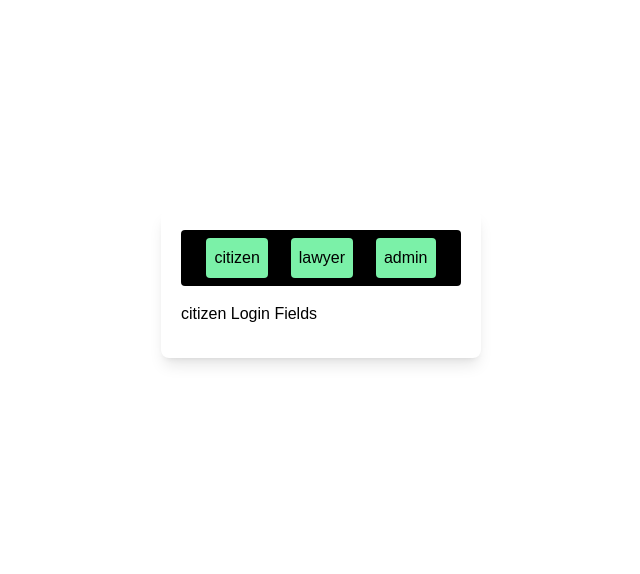
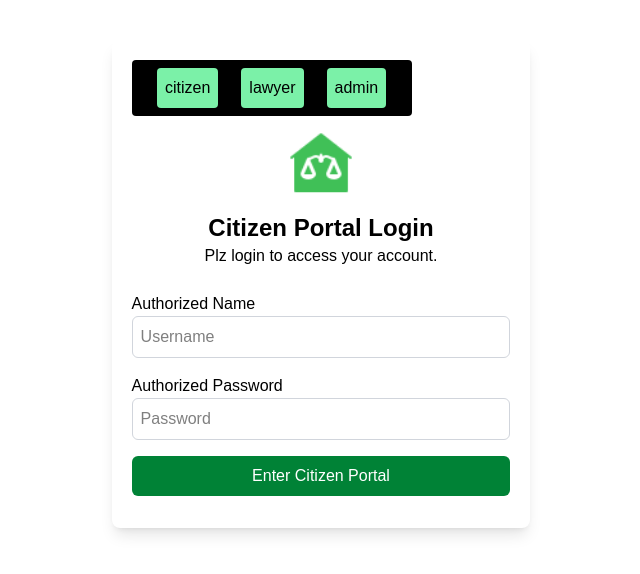
Before and after one commit to M-Aziz-Ahmed/pak-residency-law, a Next.js app: page /login in a window 1280 px wide. Shown: the part 116-690 px from the top of the page, without its empty margins (319-959 px from the left). Built offline with nearby package versions, Linux system fonts and the light colour scheme.

Commit message:
loginpagechangesall

```diff
--- a/app/login/page.jsx
+++ b/app/login/page.jsx
@@ -12,22 +12,43 @@ const modes = ['citizen', 'lawyer','admin']
                         <button onClick={()=>setLoginMode(mode)} className="bg-green-300 p-2 rounded text-black">{mode}</button>
                     ))}
                 </div>
+
                 <div className="form-body text-black pb-3 mt-4">
+                    <div className="img"><img src="/navlogo.png" alt="Logo" className="w-16 h-16 mx-auto my-4" /></div>
+
                     {loginMode === 'citizen' &&(
                         <>
-                        citizen Login Fields
+                        <h2 className="text-2xl font-bold text-center">Citizen Portal Login</h2>
+                        <p className="text-center mb-6">Plz login to access your account.</p>
+ <p>Authorized Name</p>
+    <input type="text" placeholder="Username" className="w-full p-2 border border-gray-300 rounded-md mb-4" />
+    <p>Authorized Password</p>
+    <input type="password" placeholder="Password" className="w-full p-2 border border-gray-300 rounded-md mb-4" />
+    <button className="bg-green-700 text-white p-2 rounded-md w-full">Enter Citizen Portal</button>                        </>
+                    )}
+
+                    {loginMode === 'lawyer'&&(
+                        <>
+                        <h2 className="text-2xl font-bold text-center">Lawyer Portal Login</h2>
+                        <p className="text-center mb-6">Plz login to access your account.</p>
+    <p>Authorized Name</p>
+    <input type="text" placeholder="Username" className="w-full p-2 border border-gray-300 rounded-md mb-4" />
+    <p>Authorized Password</p>
+    <input type="password" placeholder="Password" className="w-full p-2 border border-gray-300 rounded-md mb-4" />
+    <button className="bg-green-700 text-white p-2 rounded-md w-full">Enter Lawyer Portal</button>
                         </>
                     )}
-                    {loginMode === 'lawyer'&&(
+                     {loginMode === 'admin'&&(
                         <>
-                        Lawyer Login Fields
-                        </>
+                        <h2 className="text-2xl font-bold text-center">Admin Portal Login</h2>
+                        <p className="text-center mb-6">Plz login to access your account.</p>
+    <p>Authorized Name</p>
+    <input type="text" placeholder="Username" className="w-full p-2 border border-gray-300 rounded-md mb-4" />
+    <p>Authorized Password</p>
+    <input type="password" placeholder="Password" className="w-full p-2 border border-gray-300 rounded-md mb-4" />
+    <button className="bg-green-700 text-white p-2 rounded-md w-full">Enter Admin Portal</button>                        </>
                     )}
-                    {/* {loginMode === 'admin'&&(
-                        <>
-                        Admin Login Fields
-                        </>
-                    )} */}
+
                 </div>
 
 
```
